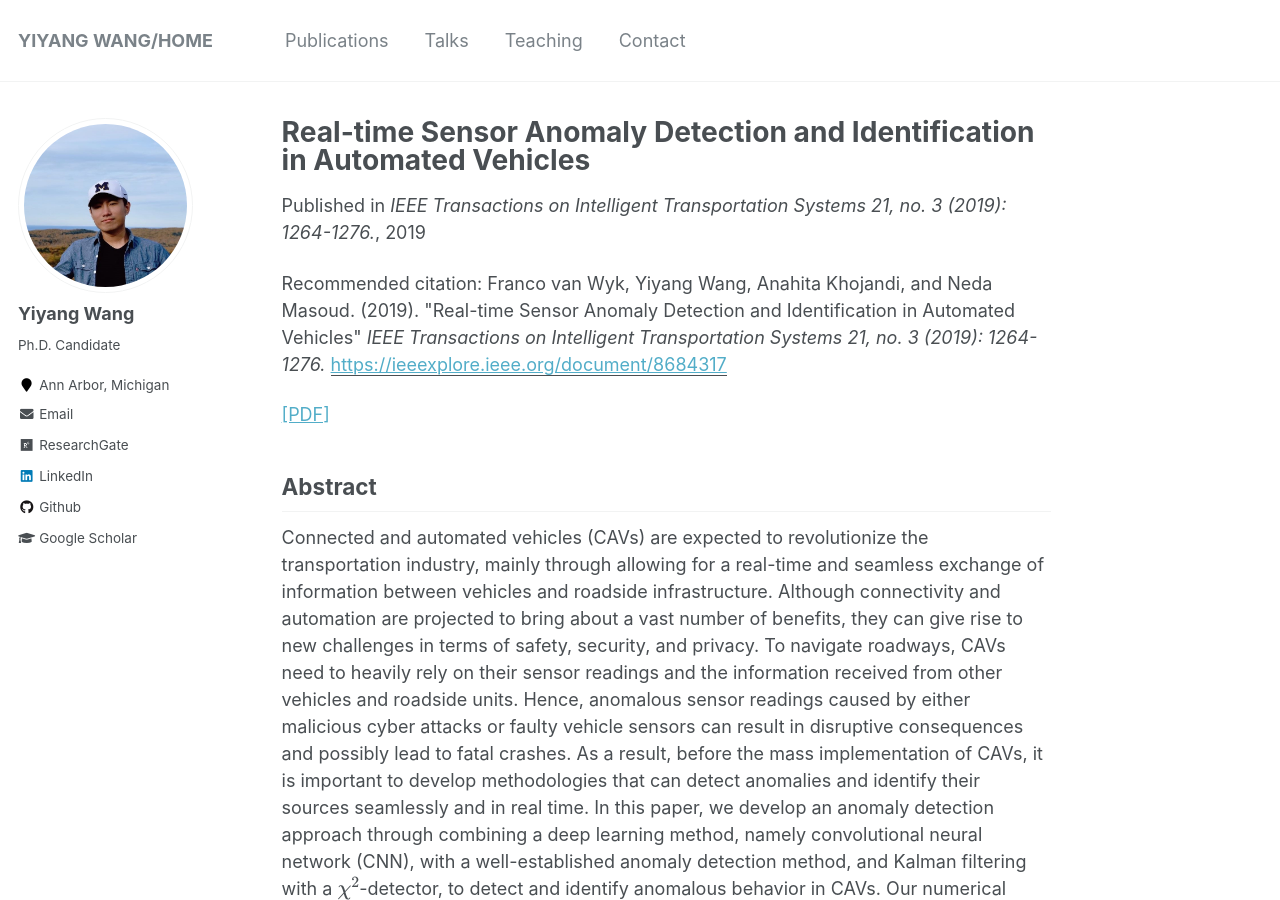
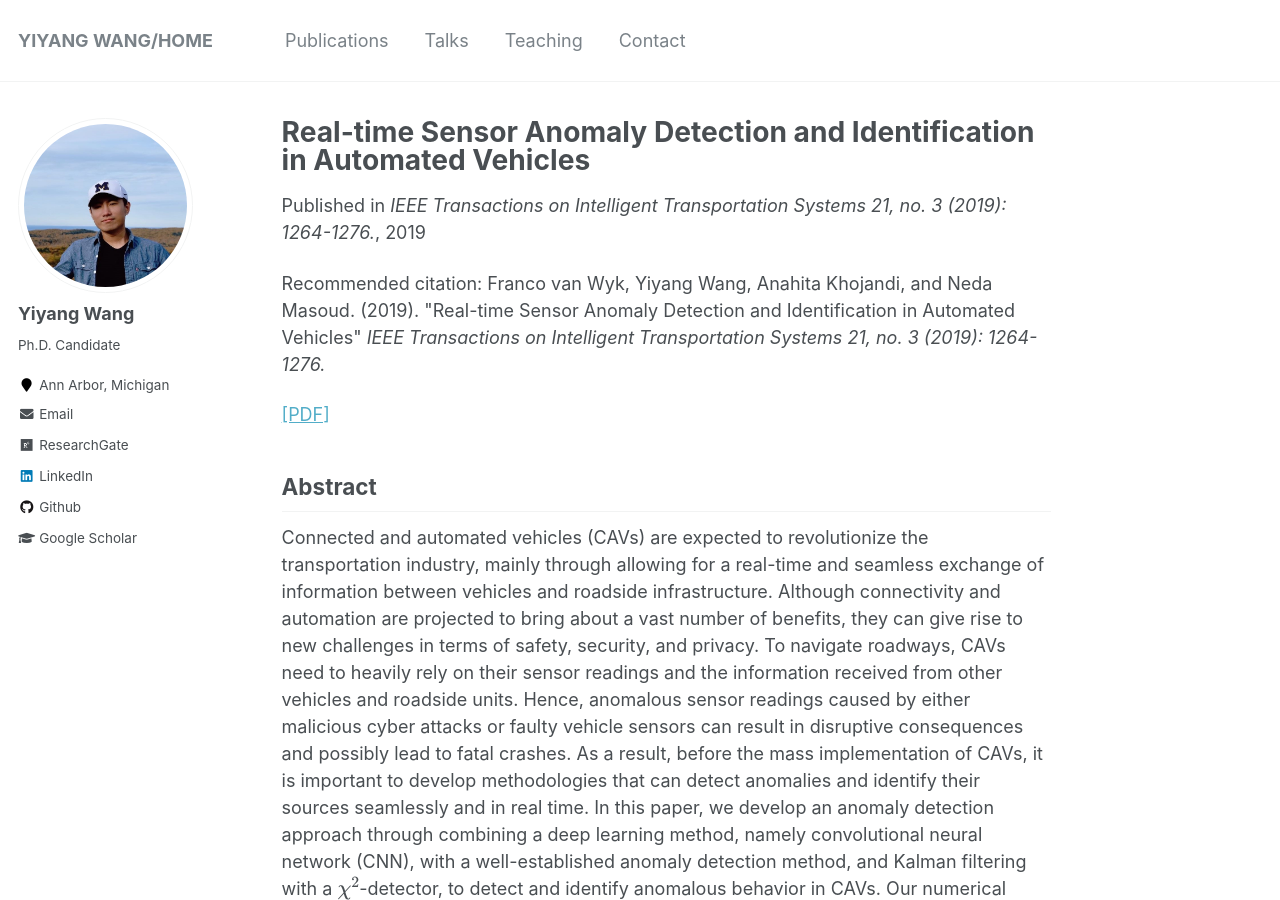
Before and after one commit to yiyangwan/yiyangwan.github.io, a Jekyll site: the page built from _publications/TITS19.md, in a window 1280 px wide and 900 px high. Built offline with Jekyll 4.4.1, drawn with Linux system fonts in a browser that asks for light colours; formulas are drawn with MathJax 3; some of the changed lines change nothing that is shown.

Commit message:
Update TITS19.md

```diff
--- a/_publications/TITS19.md
+++ b/_publications/TITS19.md
@@ -5,7 +5,7 @@ permalink: /publication/TITS19
 # excerpt: 'This paper is about the number 1. The number 2 is left for future work.'
 date: 2019-04-09
 venue: 'IEEE Transactions on Intelligent Transportation Systems 21, no. 3 (2019): 1264-1276.'
-paperurl: 'https://ieeexplore.ieee.org/document/8684317'
+# paperurl: 'https://ieeexplore.ieee.org/document/8684317'
 citation: 'Franco van Wyk, Yiyang Wang, Anahita Khojandi, and Neda Masoud. (2019). &quot;Real-time Sensor Anomaly Detection and Identification in Automated Vehicles&quot; <i>IEEE Transactions on Intelligent Transportation Systems 21, no. 3 (2019): 1264-1276.</i>'
 ---
 
```
